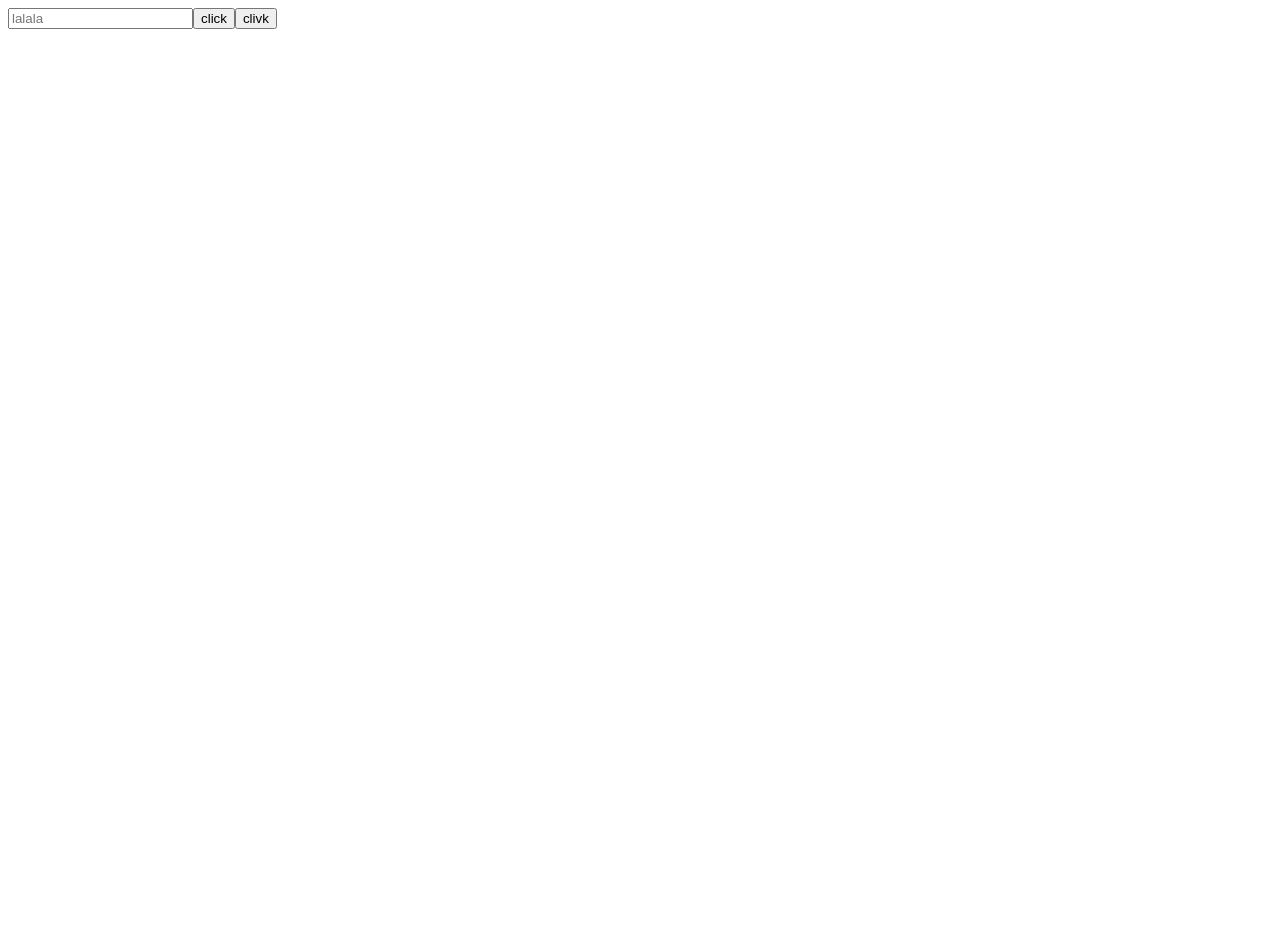
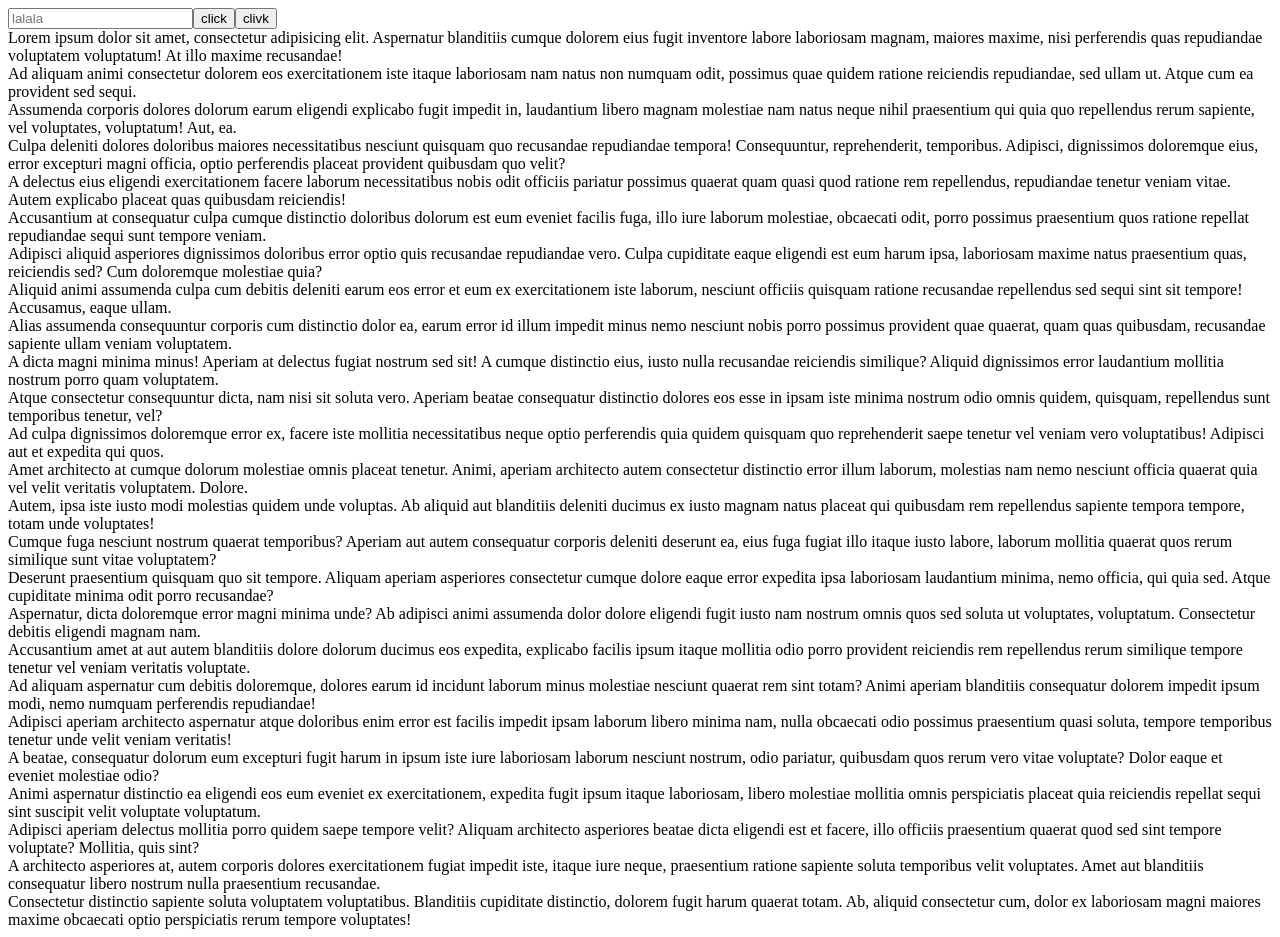
Before and after one commit to GrigoryanGayane17/Weather, a React (Create React App) app: page / in a window 1280 px wide. Before the commit the page ends 800 px from the top, so only its background shows below. Built offline with nearby package versions, Linux system fonts and the light colour scheme.

Commit message:
committt

```diff
--- a/src/App.js
+++ b/src/App.js
@@ -1,38 +1,136 @@
 import React, {useState} from 'react';
 
 function App(props) {
-    const [value,setValue]=useState('')
+    const [value, setValue] = useState('')
     let lon
     let lat
     const lonAndLen = async () => {
         const resLaTLon = await fetch(`https://api.openweathermap.org/geo/1.0/direct?q=${value}&limit=1&appid=b05c48dc7af7a4871fb96d46b62056ad`)
             .then(response => response.json())  // Convert response to JSON
-            .then(data =>{
-                lon=data[0].lon;
-                lat=data[0].lat
+            .then(data => {
+                lon = data[0].lon;
+                lat = data[0].lat
             })    // Log the actual data
             .catch(error => console.error("Error fetching data:", error));
 
-        console.log(lat,lon)
+        console.log(lat, lon)
 
         const resData = await fetch(`https://api.openweathermap.org/data/2.5/forecast?lat=${lat}&lon=${lon}&appid=b05c48dc7af7a4871fb96d46b62056ad`)
             .then(response => response.json())  // Convert response to JSON
-            .then(data =>{
+            .then(data => {
                 console.log(data)
             })    // Log the actual data
             .catch(error => console.error("Error fetching data:", error));
     }
 
 
-    return (
-        <div>
-            <form onSubmit={(ev) => ev.preventDefault()}>
-                <input onChange={(ev)=>setValue(ev.target.value)} placeholder={'lalala'}/>
-                <button onClick={() => lonAndLen()}>click</button>
-                <button>clivk</button>
-            </form>
-        </div>
-    );
+    return (<div>
+        <form onSubmit={(ev) => ev.preventDefault()}>
+            <input onChange={(ev) => setValue(ev.target.value)} placeholder={'lalala'}/>
+            <button onClick={() => lonAndLen()}>click</button>
+            <button>clivk</button>
+            <div>Lorem ipsum dolor sit amet, consectetur adipisicing elit. Aspernatur blanditiis cumque dolorem eius
+                fugit inventore labore laboriosam magnam, maiores maxime, nisi perferendis quas repudiandae
+                voluptatem voluptatum! At illo maxime recusandae!
+            </div>
+            <div>Ad aliquam animi consectetur dolorem eos exercitationem iste itaque laboriosam nam natus non
+                numquam odit, possimus quae quidem ratione reiciendis repudiandae, sed ullam ut. Atque cum ea
+                provident sed sequi.
+            </div>
+            <div>Assumenda corporis dolores dolorum earum eligendi explicabo fugit impedit in, laudantium libero
+                magnam molestiae nam natus neque nihil praesentium qui quia quo repellendus rerum sapiente, vel
+                voluptates, voluptatum! Aut, ea.
+            </div>
+            <div>Culpa deleniti dolores doloribus maiores necessitatibus nesciunt quisquam quo recusandae
+                repudiandae tempora! Consequuntur, reprehenderit, temporibus. Adipisci, dignissimos doloremque eius,
+                error excepturi magni officia, optio perferendis placeat provident quibusdam quo velit?
+            </div>
+            <div>A delectus eius eligendi exercitationem facere laborum necessitatibus nobis odit officiis pariatur
+                possimus quaerat quam quasi quod ratione rem repellendus, repudiandae tenetur veniam vitae. Autem
+                explicabo placeat quas quibusdam reiciendis!
+            </div>
+            <div>Accusantium at consequatur culpa cumque distinctio doloribus dolorum est eum eveniet facilis fuga,
+                illo iure laborum molestiae, obcaecati odit, porro possimus praesentium quos ratione repellat
+                repudiandae sequi sunt tempore veniam.
+            </div>
+            <div>Adipisci aliquid asperiores dignissimos doloribus error optio quis recusandae repudiandae vero.
+                Culpa cupiditate eaque eligendi est eum harum ipsa, laboriosam maxime natus praesentium quas,
+                reiciendis sed? Cum doloremque molestiae quia?
+            </div>
+            <div>Aliquid animi assumenda culpa cum debitis deleniti earum eos error et eum ex exercitationem iste
+                laborum, nesciunt officiis quisquam ratione recusandae repellendus sed sequi sint sit tempore!
+                Accusamus, eaque ullam.
+            </div>
+            <div>Alias assumenda consequuntur corporis cum distinctio dolor ea, earum error id illum impedit minus
+                nemo nesciunt nobis porro possimus provident quae quaerat, quam quas quibusdam, recusandae sapiente
+                ullam veniam voluptatem.
+            </div>
+            <div>A dicta magni minima minus! Aperiam at delectus fugiat nostrum sed sit! A cumque distinctio eius,
+                iusto nulla recusandae reiciendis similique? Aliquid dignissimos error laudantium mollitia nostrum
+                porro quam voluptatem.
+            </div>
+            <div>Atque consectetur consequuntur dicta, nam nisi sit soluta vero. Aperiam beatae consequatur
+                distinctio dolores eos esse in ipsam iste minima nostrum odio omnis quidem, quisquam, repellendus
+                sunt temporibus tenetur, vel?
+            </div>
+            <div>Ad culpa dignissimos doloremque error ex, facere iste mollitia necessitatibus neque optio
+                perferendis quia quidem quisquam quo reprehenderit saepe tenetur vel veniam vero voluptatibus!
+                Adipisci aut et expedita qui quos.
+            </div>
+            <div>Amet architecto at cumque dolorum molestiae omnis placeat tenetur. Animi, aperiam architecto autem
+                consectetur distinctio error illum laborum, molestias nam nemo nesciunt officia quaerat quia vel
+                velit veritatis voluptatem. Dolore.
+            </div>
+            <div>Autem, ipsa iste iusto modi molestias quidem unde voluptas. Ab aliquid aut blanditiis deleniti
+                ducimus ex iusto magnam natus placeat qui quibusdam rem repellendus sapiente tempora tempore, totam
+                unde voluptates!
+            </div>
+            <div>Cumque fuga nesciunt nostrum quaerat temporibus? Aperiam aut autem consequatur corporis deleniti
+                deserunt ea, eius fuga fugiat illo itaque iusto labore, laborum mollitia quaerat quos rerum
+                similique sunt vitae voluptatem?
+            </div>
+            <div>Deserunt praesentium quisquam quo sit tempore. Aliquam aperiam asperiores consectetur cumque dolore
+                eaque error expedita ipsa laboriosam laudantium minima, nemo officia, qui quia sed. Atque cupiditate
+                minima odit porro recusandae?
+            </div>
+            <div>Aspernatur, dicta doloremque error magni minima unde? Ab adipisci animi assumenda dolor dolore
+                eligendi fugit iusto nam nostrum omnis quos sed soluta ut voluptates, voluptatum. Consectetur
+                debitis eligendi magnam nam.
+            </div>
+            <div>Accusantium amet at aut autem blanditiis dolore dolorum ducimus eos expedita, explicabo facilis
+                ipsum itaque mollitia odio porro provident reiciendis rem repellendus rerum similique tempore
+                tenetur vel veniam veritatis voluptate.
+            </div>
+            <div>Ad aliquam aspernatur cum debitis doloremque, dolores earum id incidunt laborum minus molestiae
+                nesciunt quaerat rem sint totam? Animi aperiam blanditiis consequatur dolorem impedit ipsum modi,
+                nemo numquam perferendis repudiandae!
+            </div>
+            <div>Adipisci aperiam architecto aspernatur atque doloribus enim error est facilis impedit ipsam laborum
+                libero minima nam, nulla obcaecati odio possimus praesentium quasi soluta, tempore temporibus
+                tenetur unde velit veniam veritatis!
+            </div>
+            <div>A beatae, consequatur dolorum eum excepturi fugit harum in ipsum iste iure laboriosam laborum
+                nesciunt nostrum, odio pariatur, quibusdam quos rerum vero vitae voluptate? Dolor eaque et eveniet
+                molestiae odio?
+            </div>
+            <div>Animi aspernatur distinctio ea eligendi eos eum eveniet ex exercitationem, expedita fugit ipsum
+                itaque laboriosam, libero molestiae mollitia omnis perspiciatis placeat quia reiciendis repellat
+                sequi sint suscipit velit voluptate voluptatum.
+            </div>
+            <div>Adipisci aperiam delectus mollitia porro quidem saepe tempore velit? Aliquam architecto asperiores
+                beatae dicta eligendi est et facere, illo officiis praesentium quaerat quod sed sint tempore
+                voluptate? Mollitia, quis sint?
+            </div>
+            <div>A architecto asperiores at, autem corporis dolores exercitationem fugiat impedit iste, itaque iure
+                neque, praesentium ratione sapiente soluta temporibus velit voluptates. Amet aut blanditiis
+                consequatur libero nostrum nulla praesentium recusandae.
+            </div>
+            <div>Consectetur distinctio sapiente soluta voluptatem voluptatibus. Blanditiis cupiditate distinctio,
+                dolorem fugit harum quaerat totam. Ab, aliquid consectetur cum, dolor ex laboriosam magni maiores
+                maxime obcaecati optio perspiciatis rerum tempore voluptates!
+            </div>
+        </form>
+    </div>);
 }
 
 export default App;
```
